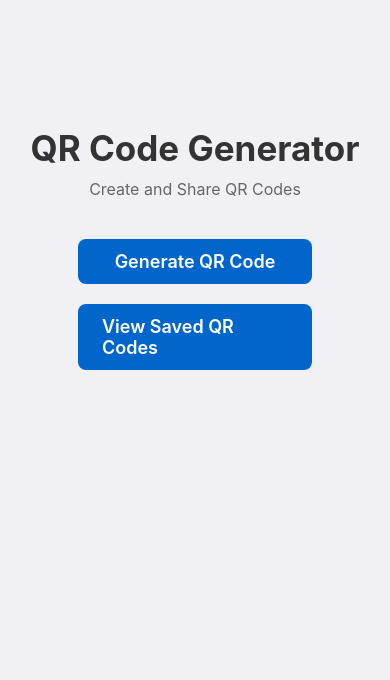
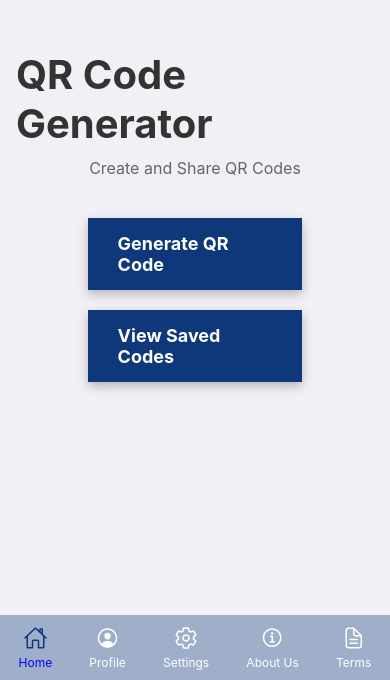
Before and after one commit to Altairian7/expo_qr_code_generator, a React Native app: screen / in a window 390 px wide. Shown: the part 164-844 px from the top of the page. Built offline with nearby package versions, Linux system fonts and the light colour scheme.

Commit message:
added bottom navbar to the codebase

```diff
--- a/App.js
+++ b/App.js
@@ -1,19 +1,95 @@
-import React from 'react';
+import React, { useState } from 'react';
 import { View, Text, StyleSheet, TouchableOpacity, SafeAreaView } from 'react-native';
+import { Ionicons } from '@expo/vector-icons'; // Ionicons for the icons in the bottom navbar
 
 export default function App() {
+  const [currentPage, setCurrentPage] = useState('Home');
+
   return (
     <SafeAreaView style={styles.container}>
-      <Text style={styles.title}>QR Code Generator</Text>
-      <Text style={styles.subtitle}>Create and Share QR Codes</Text>
+      {/* Main Content */}
+      <View style={styles.mainContent}>
+        {currentPage === 'Home' && (
+          <>
+            <Text style={styles.title}>QR Code Generator</Text>
+            <Text style={styles.subtitle}>Create and Share QR Codes</Text>
 
-      <TouchableOpacity style={styles.button} onPress={() => console.log('Navigate to Generate QR Code')}>
-        <Text style={styles.buttonText}>Generate QR Code</Text>
-      </TouchableOpacity>
+            <TouchableOpacity style={styles.button} onPress={() => alert('Navigate to Generate QR Code')}>
+              <Text style={styles.buttonText}>Generate QR Code</Text>
+            </TouchableOpacity>
 
-      <TouchableOpacity style={styles.button} onPress={() => console.log('Navigate to Saved QR Codes')}>
-        <Text style={styles.buttonText}>View Saved QR Codes</Text>
-      </TouchableOpacity>
+            <TouchableOpacity style={styles.button} onPress={() => alert('Navigate to Saved QR Codes')}>
+              <Text style={styles.buttonText}>View Saved Codes</Text>
+            </TouchableOpacity>
+          </>
+        )}
+        {currentPage !== 'Home' && (
+          <Text style={styles.pageContent}>{`${currentPage} Page Content`}</Text>
+        )}
+      </View>
+
+      {/* Bottom Navigation Bar */}
+      <View style={styles.bottomNavBar}>
+        <TouchableOpacity
+          style={styles.navItem}
+          onPress={() => setCurrentPage('Home')}
+        >
+          <Ionicons
+            name="home-outline"
+            size={24}
+            color={currentPage === 'Home' ? '#0e387a' : '#fff'}
+          />
+          <Text style={[styles.navText, currentPage === 'Home' && styles.activeNavText]}>Home</Text>
+        </TouchableOpacity>
+
+        <TouchableOpacity
+          style={styles.navItem}
+          onPress={() => setCurrentPage('Profile')}
+        >
+          <Ionicons
+            name="person-circle-outline"
+            size={24}
+            color={currentPage === 'Profile' ? '#0e387a' : '#fff'}
+          />
+          <Text style={[styles.navText, currentPage === 'Profile' && styles.activeNavText]}>Profile</Text>
+        </TouchableOpacity>
+
+        <TouchableOpacity
+          style={styles.navItem}
+          onPress={() => setCurrentPage('Settings')}
+        >
+          <Ionicons
+            name="settings-outline"
+            size={24}
+            color={currentPage === 'Settings' ? '#0e387a' : '#fff'}
+          />
+          <Text style={[styles.navText, currentPage === 'Settings' && styles.activeNavText]}>Settings</Text>
+        </TouchableOpacity>
+
+        <TouchableOpacity
+          style={styles.navItem}
+          onPress={() => setCurrentPage('About Us')}
+        >
+          <Ionicons
+            name="information-circle-outline"
+            size={24}
+            color={currentPage === 'About Us' ? '#0e387a' : '#fff'}
+          />
+          <Text style={[styles.navText, currentPage === 'About Us' && styles.activeNavText]}>About Us</Text>
+        </TouchableOpacity>
+
+        <TouchableOpacity
+          style={styles.navItem}
+          onPress={() => setCurrentPage('Terms')}
+        >
+          <Ionicons
+            name="document-text-outline"
+            size={24}
+            color={currentPage === 'Terms' ? '#0e387a' : '#fff'}
+          />
+          <Text style={[styles.navText, currentPage === 'Terms' && styles.activeNavText]}>Terms</Text>
+        </TouchableOpacity>
+      </View>
     </SafeAreaView>
   );
 }
@@ -22,12 +98,15 @@ const styles = StyleSheet.create({
   container: {
     flex: 1,
     backgroundColor: '#f0f0f5',
+  },
+  mainContent: {
+    flex: 1,
     alignItems: 'center',
     justifyContent: 'center',
     padding: 16,
   },
   title: {
-    fontSize: 35,
+    fontSize: 40,
     fontWeight: 'bold',
     color: '#333',
     marginBottom: 10,
@@ -38,17 +117,43 @@ const styles = StyleSheet.create({
     marginBottom: 40,
   },
   button: {
-    backgroundColor: '#0066cc',
-    paddingVertical: 12,
-    paddingHorizontal: 24,
-    borderRadius: 8,
+    backgroundColor: '#0e387a',
+    paddingVertical: 15,
+    paddingHorizontal: 30,
     marginBottom: 20,
     width: '60%',
     alignItems: 'center',
+    shadowColor: '#000',
+    shadowOpacity: 0.25,
+    shadowOffset: { width: 0, height: 4 },
+    shadowRadius: 10,
+    elevation: 8,
   },
   buttonText: {
     color: '#fff',
     fontSize: 18,
-    fontWeight: '600',
+    fontWeight: 'bold',
+  },
+  pageContent: {
+    fontSize: 20,
+    fontWeight: 'bold',
+    color: '#333',
+  },
+  bottomNavBar: {
+    flexDirection: 'row',
+    justifyContent: 'space-around',
+    backgroundColor: '#9fafca',
+    paddingVertical: 10,
+  },
+  navItem: {
+    alignItems: 'center',
+  },
+  navText: {
+    color: 'white',
+    fontSize: 12,
+    marginTop: 4,
+  },
+  activeNavText: {
+    color: 'blue',
   },
 });
```
